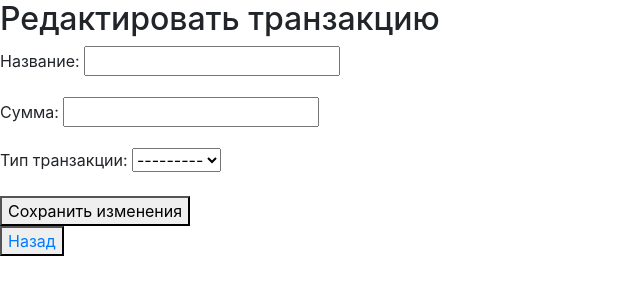
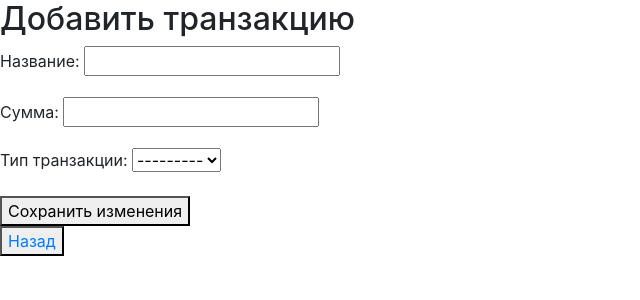
Before and after one commit to AA22-Gi/urban_university_my_money_django, a Django app: template my_money/templates/budget_html/add_transaction.html in a window 1280 px wide. Shown: the top 300 px of the page, without its empty margins (0-640 px from the left). Run offline with Django 5.2, Linux system fonts and the light colour scheme; the template is opened without the code that fills it: values that come from a table or form of the project are taken from there, others are empty; some libraries are stand-ins or nearby versions.

Commit message:
Изменен заголовок

```diff
--- a/my_money/templates/budget_html/add_transaction.html
+++ b/my_money/templates/budget_html/add_transaction.html
@@ -3,12 +3,12 @@
 <head>
     <meta charset="UTF-8">
     <meta name="viewport" content="width=device-width, initial-scale=1.0">
-    <title>Редактировать транзакцию</title>
+    <title>Добавить транзакцию</title>
     <!-- Подключение CSS Bootstrap -->
     <link rel="stylesheet" href="https://stackpath.bootstrapcdn.com/bootstrap/4.5.2/css/bootstrap.min.css">
 </head>
 <body>
-    <h2>Редактировать транзакцию</h2>
+    <h2>Добавить транзакцию</h2>
     <form method="post">
         {% csrf_token %}
         {{ form.as_p }}
```
